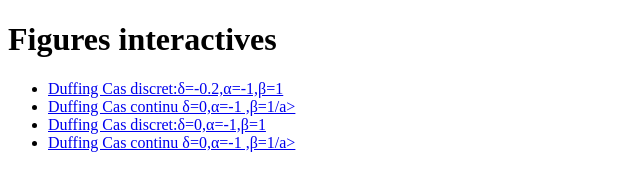
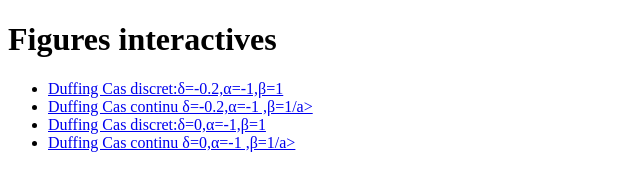
Before and after one commit to michzd/my-plotly-site, a plain HTML site: page index.html in a window 1280 px wide. Shown: the full height of the page, 0-640 px from the left. Drawn offline with Linux system fonts and the light colour scheme.

Commit message:
Update index.html

```diff
--- a/index.html
+++ b/index.html
@@ -5,7 +5,7 @@
     <h1>Figures interactives</h1>
     <ul>
       <li><a href="quiver_interactive.html" target="_blank">Duffing Cas discret:δ=-0.2,α=-1,β=1</a></li>
-      <li><a href="quiver_interactivecont.html" target="_blank">Duffing Cas continu δ=0,α=-1 ,β=1/a></li>
+      <li><a href="quiver_interactivecont.html" target="_blank">Duffing Cas continu δ=-0.2,α=-1 ,β=1/a></li>
        <li><a href="quiver_interactive0.html" target="_blank">Duffing Cas discret:δ=0,α=-1,β=1</a></li>
       <li><a href="quiver_interactivecont0.html" target="_blank">Duffing Cas continu δ=0,α=-1 ,β=1/a></li>
     </ul>
```
